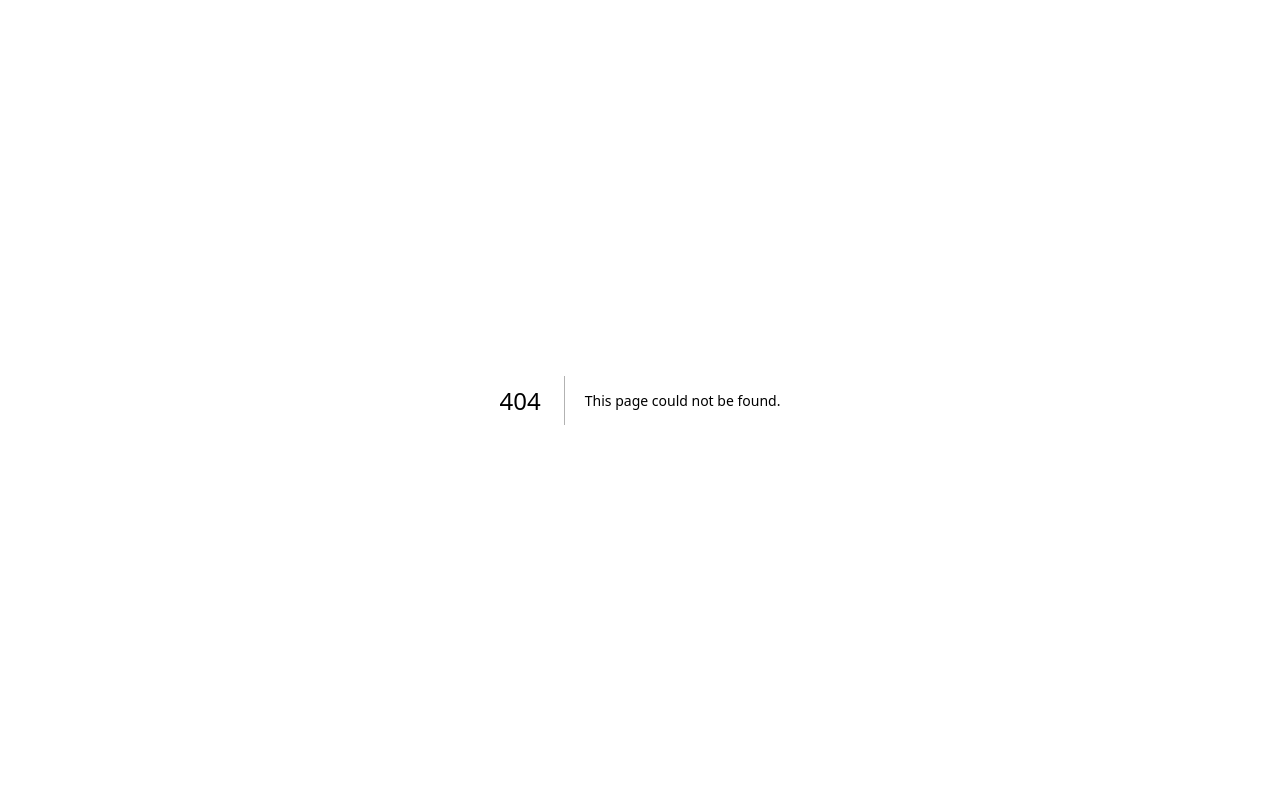
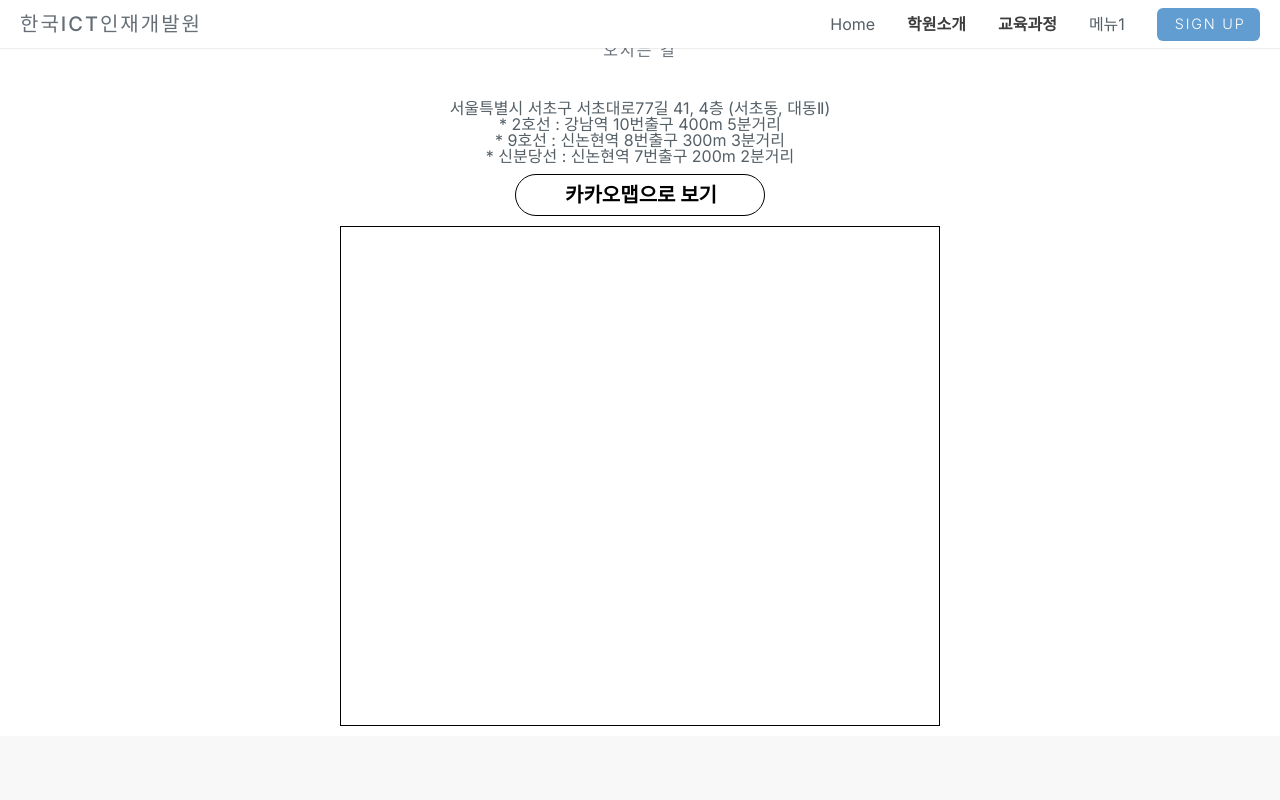
Before and after one commit to hyeona-kim/Main, a Next.js app: page /map in a window 1280 px wide. Before the commit this address had no page. Shown: the top 800 px of the page. Built offline with nearby package versions, Linux system fonts and the light colour scheme.

Commit message:
Header - Dropdown 기능 추가

```diff
--- a/package.json
+++ b/package.json
@@ -9,9 +9,12 @@
     "lint": "next lint"
   },
   "dependencies": {
+    "@nextui-org/react": "^2.2.9",
+    "framer-motion": "^11.0.5",
     "next": "14.1.0",
     "react": "^18",
     "react-dom": "^18",
+    "react-kakao-maps-sdk": "^1.1.26",
     "styled-components": "^6.1.8"
   },
   "devDependencies": {
--- a/src/app/layout.js
+++ b/src/app/layout.js
@@ -1,5 +1,7 @@
 import { Inter } from "next/font/google";
 import "./globals.css";
+import Footer from "@/component/Footer";
+import Header from "@/component/Header";
 
 const inter = Inter({ subsets: ["latin"] });
 
@@ -11,7 +13,11 @@ export const metadata = {
 export default function RootLayout({ children }) {
   return (
     <html lang="en">
-      <body className={inter.className}>{children}</body>
+      <body className={inter.className}>
+        <Header/>
+        {children}
+        <Footer/>
+      </body>
     </html>
   );
 }
--- /dev/null
+++ b/src/app/map/page.js
@@ -0,0 +1,31 @@
+
+
+export default function Map() {
+
+    return (
+        <>
+        <div className="test">
+            <div className="wrap-narrow">
+                <div className="about-message">
+                    <h2 lang="en" className="about-message__title">오시는 길</h2>
+                    <div className="about-message__content">
+                        <p>
+                        서울특별시 서초구 서초대로77길 41, 4층 (서초동, 대동Ⅱ)<br/>
+                        * 2호선 : 강남역 10번출구 400m 5분거리<br/>
+                        * 9호선 : 신논현역 8번출구 300m 3분거리<br/>
+                        * 신분당선 : 신논현역 7번출구 200m 2분거리
+                        </p>
+
+                        <div className="about-message__buttons">
+                            <a id="about-location-outmap" className="ke-btn__basic ke-btn--case-stroke ke-btn--type-02 ke-btn--size-medium" href="http://kko.to/jwkLDDGew" data-chref="https://map.kakao.com/?urlX=524045&urlY=1084108&name=%EC%B9%B4%EC%B9%B4%EC%98%A4%EC%97%94%ED%84%B0%ED%94%84%EB%9D%BC%EC%9D%B4%EC%A6%88&level=4" target="_blank" rel="noopener"><span>카카오맵으로 보기</span></a>
+                        </div>
+                    </div>
+                </div>
+            </div>
+            <div className="wrap">
+                <div id="map" className="about-location__map"></div>
+            </div>
+        </div>
+        </>
+    );
+}
--- a/src/app/page.module.css
+++ /dev/null
@@ -1,230 +0,0 @@
-.main {
-  display: flex;
-  flex-direction: column;
-  justify-content: space-between;
-  align-items: center;
-  padding: 6rem;
-  min-height: 100vh;
-}
-
-.description {
-  display: inherit;
-  justify-content: inherit;
-  align-items: inherit;
-  font-size: 0.85rem;
-  max-width: var(--max-width);
-  width: 100%;
-  z-index: 2;
-  font-family: var(--font-mono);
-}
-
-.description a {
-  display: flex;
-  justify-content: center;
-  align-items: center;
-  gap: 0.5rem;
-}
-
-.description p {
-  position: relative;
-  margin: 0;
-  padding: 1rem;
-  background-color: rgba(var(--callout-rgb), 0.5);
-  border: 1px solid rgba(var(--callout-border-rgb), 0.3);
-  border-radius: var(--border-radius);
-}
-
-.code {
-  font-weight: 700;
-  font-family: var(--font-mono);
-}
-
-.grid {
-  display: grid;
-  grid-template-columns: repeat(4, minmax(25%, auto));
-  max-width: 100%;
-  width: var(--max-width);
-}
-
-.card {
-  padding: 1rem 1.2rem;
-  border-radius: var(--border-radius);
-  background: rgba(var(--card-rgb), 0);
-  border: 1px solid rgba(var(--card-border-rgb), 0);
-  transition: background 200ms, border 200ms;
-}
-
-.card span {
-  display: inline-block;
-  transition: transform 200ms;
-}
-
-.card h2 {
-  font-weight: 600;
-  margin-bottom: 0.7rem;
-}
-
-.card p {
-  margin: 0;
-  opacity: 0.6;
-  font-size: 0.9rem;
-  line-height: 1.5;
-  max-width: 30ch;
-  text-wrap: balance;
-}
-
-.center {
-  display: flex;
-  justify-content: center;
-  align-items: center;
-  position: relative;
-  padding: 4rem 0;
-}
-
-.center::before {
-  background: var(--secondary-glow);
-  border-radius: 50%;
-  width: 480px;
-  height: 360px;
-  margin-left: -400px;
-}
-
-.center::after {
-  background: var(--primary-glow);
-  width: 240px;
-  height: 180px;
-  z-index: -1;
-}
-
-.center::before,
-.center::after {
-  content: "";
-  left: 50%;
-  position: absolute;
-  filter: blur(45px);
-  transform: translateZ(0);
-}
-
-.logo {
-  position: relative;
-}
-/* Enable hover only on non-touch devices */
-@media (hover: hover) and (pointer: fine) {
-  .card:hover {
-    background: rgba(var(--card-rgb), 0.1);
-    border: 1px solid rgba(var(--card-border-rgb), 0.15);
-  }
-
-  .card:hover span {
-    transform: translateX(4px);
-  }
-}
-
-@media (prefers-reduced-motion) {
-  .card:hover span {
-    transform: none;
-  }
-}
-
-/* Mobile */
-@media (max-width: 700px) {
-  .content {
-    padding: 4rem;
-  }
-
-  .grid {
-    grid-template-columns: 1fr;
-    margin-bottom: 120px;
-    max-width: 320px;
-    text-align: center;
-  }
-
-  .card {
-    padding: 1rem 2.5rem;
-  }
-
-  .card h2 {
-    margin-bottom: 0.5rem;
-  }
-
-  .center {
-    padding: 8rem 0 6rem;
-  }
-
-  .center::before {
-    transform: none;
-    height: 300px;
-  }
-
-  .description {
-    font-size: 0.8rem;
-  }
-
-  .description a {
-    padding: 1rem;
-  }
-
-  .description p,
-  .description div {
-    display: flex;
-    justify-content: center;
-    position: fixed;
-    width: 100%;
-  }
-
-  .description p {
-    align-items: center;
-    inset: 0 0 auto;
-    padding: 2rem 1rem 1.4rem;
-    border-radius: 0;
-    border: none;
-    border-bottom: 1px solid rgba(var(--callout-border-rgb), 0.25);
-    background: linear-gradient(
-      to bottom,
-      rgba(var(--background-start-rgb), 1),
-      rgba(var(--callout-rgb), 0.5)
-    );
-    background-clip: padding-box;
-    backdrop-filter: blur(24px);
-  }
-
-  .description div {
-    align-items: flex-end;
-    pointer-events: none;
-    inset: auto 0 0;
-    padding: 2rem;
-    height: 200px;
-    background: linear-gradient(
-      to bottom,
-      transparent 0%,
-      rgb(var(--background-end-rgb)) 40%
-    );
-    z-index: 1;
-  }
-}
-
-/* Tablet and Smaller Desktop */
-@media (min-width: 701px) and (max-width: 1120px) {
-  .grid {
-    grid-template-columns: repeat(2, 50%);
-  }
-}
-
-@media (prefers-color-scheme: dark) {
-  .vercelLogo {
-    filter: invert(1);
-  }
-
-  .logo {
-    filter: invert(1) drop-shadow(0 0 0.3rem #ffffff70);
-  }
-}
-
-@keyframes rotate {
-  from {
-    transform: rotate(360deg);
-  }
-  to {
-    transform: rotate(0deg);
-  }
-}
--- a/src/component/Header.js
+++ b/src/component/Header.js
@@ -1,19 +1,43 @@
-import Image from "next/image";
-import Nav from "./Nav";
-
+"use client"
 import '../css/style.css'
 import '../css/skel.css'
 import '../css/style-xlarge.css'
-
+import React from "react";
 
 export default function Header(){
+    const items = [
+        {
+          key: "staffList",
+          label: "강사소개",
+        },
+        {
+          key: "map",
+          label: "오시는길",
+        }
+    ];
+
     return (
-        <header id="header" className="skel-layers-fixed"><h1><a href="#">Ion</a></h1>
+        <header id="header" className="skel-layers-fixed"><h1><a href="/">한국ICT인재개발원</a></h1>
             <nav id="nav">
-                    <ul>
+                <ul id="menu">
                     <li><a href="/">Home</a></li>
-						<li><a href="left-sidebar.html">학원소개</a></li>
-						<li><a href="right-sidebar.html">교육과정</a></li>
+                    {/* <li><a href="introduce">학원소개</a></li> */}
+                    <li className="menu-item">
+                        <a href="#" className="menu-name">학원소개</a>
+                        <ul className="dropdown">
+                            <li><a href="/staffList" className="menu-name">강사소개</a></li>
+                            <li><a href="/map" className="menu-name">오시는길</a></li>
+                        </ul>
+                    </li>
+                    <li className="menu-item">
+                        <a href="#" className="menu-name">교육과정</a>
+                        <ul className="dropdown">
+                            <li><a href="/math" className="menu-name">수학</a></li>
+                            <li><a href="/english" className="menu-name">영어</a></li>
+                            <li><a href="/science" className="menu-name">과학</a></li>
+                            <li><a href="/korean" className="menu-name">국어</a></li>
+                        </ul>
+                    </li>
                     <li><a href="no-sidebar.html">메뉴1</a></li>
                     <li><a href="#" className="button special">Sign Up</a></li>
                 </ul>
--- a/src/css/style.css
+++ b/src/css/style.css
@@ -923,6 +923,11 @@
 			vertical-align: middle;
 		}
 
+		#menu{
+			margin-top: 10vh;
+			border-radius: var(--border-rad);
+		}
+
 			#header nav > ul {
 				list-style: none;
 				margin: 0;
@@ -936,7 +941,7 @@
 					padding-left: 0;
 				}
 
-					#header nav > ul > li a {
+					#header nav > ul > li a, #header nav > ul > li .menu-btn {
 						-moz-transition: color 0.2s ease-in-out;
 						-webkit-transition: color 0.2s ease-in-out;
 						-o-transition: color 0.2s ease-in-out;
@@ -947,7 +952,12 @@
 						text-decoration: none;
 					}
 
-						#header nav > ul > li a:hover {
+					#header nav > ul > li .menu-btn {
+						border: none;
+						background-color: #fff;
+					}
+
+						#header nav > ul > li a:hover, #header nav > ul > li .menu-btn:hover {
 							color: #629DD1;
 						}
 
@@ -976,12 +986,61 @@
 			#header .container nav {
 				right: 0;
 			}
+		#header .menu-item {
+			display: inline-block;
+			position: relative;
+		}
+
+		#header .dropdown {
+			background-color: rgb(236, 236, 236);
+			display: none;
+			position: absolute;
+			top: var(--menu-height);
+			border-radius: 0 0 var(--border-rad) var(--border-rad);
+			list-style: none;
+		}
+
+		#header .dropdown li {
+			margin: 0;
+			padding: 0;
+		}
+
+		#header .dropdown-item {
+			position: relative;
+		}
+
+		#header .menu-item:hover>.dropdown{
+			display: inline-block;
+			width: 100px;
+			left: -18px;
+		}
+
+		/* dropdown에서 한번 더 dropdown할 때 */
+		#header .dropdown-item:hover>.second {
+			background-color: rgb(233, 233, 233);
+			display: block;
+			position: absolute;
+			left : var(--menu-width);
+			top : 0;
+			border-radius: 0 var(--border-rad) var(--border-rad) var(--border-rad);
+		}
+
+		#header .menu-name {
+			width: var(--menu-width);
+			display: block;
+			color: rgb(61, 61, 61);
+			text-align: center;
+			font-size: var(--font-size);
+			font-weight: 700;
+			line-height: var(--menu-height);
+			text-decoration: none;
+		}
 
 /* Banner */
 
 	#banner {
 		background-color: #666666;
-		background-image: "images/banner.jpg";
+		background-image: "src\resources\images\Stephans_Quintet.jpg";
 		background-size: cover;
 		background-position: center center;
 		background-repeat: no-repeat;
@@ -1089,3 +1148,48 @@
 		#footer .icons a {
 			color: #bbb;
 		}
+
+		/* 오시는 길 버튼 및 지도 관련 */
+		.test{
+			display: block;
+			width: 100%;
+			text-align: center;
+		}
+
+		.about-message__title, about-message__content {
+			display: inline-block;
+		}
+
+		.about-message__title {
+			height: 100px;
+			line-height: 100px;
+		}
+
+		.about-message__buttons {
+			width: 250px;
+			padding: 10px 0;
+			font-size: 20px;
+			border: 1px solid black;
+			border-radius: 24rem;
+			margin: 10px auto;
+		}
+
+		.about-message__buttons a{
+			display: inline-block;
+			width: 250px;
+			font-weight: bold;
+			color: black;
+			text-decoration: none;
+		}
+
+		.about-message__buttons:hover {
+			border: 1px solid #fff;
+			background-color: #F9E004;
+		}
+
+		.wrap{
+			width: 600px;
+			height: 500px;
+			border: 1px solid black;
+			margin: 10px auto;
+		}
```
Also changed, not shown: src/app/page.js (+0 -11 lines), 1 other file (tests, documents, lock files or other folders). Lines whose indentation alone changed are shown as unchanged.
